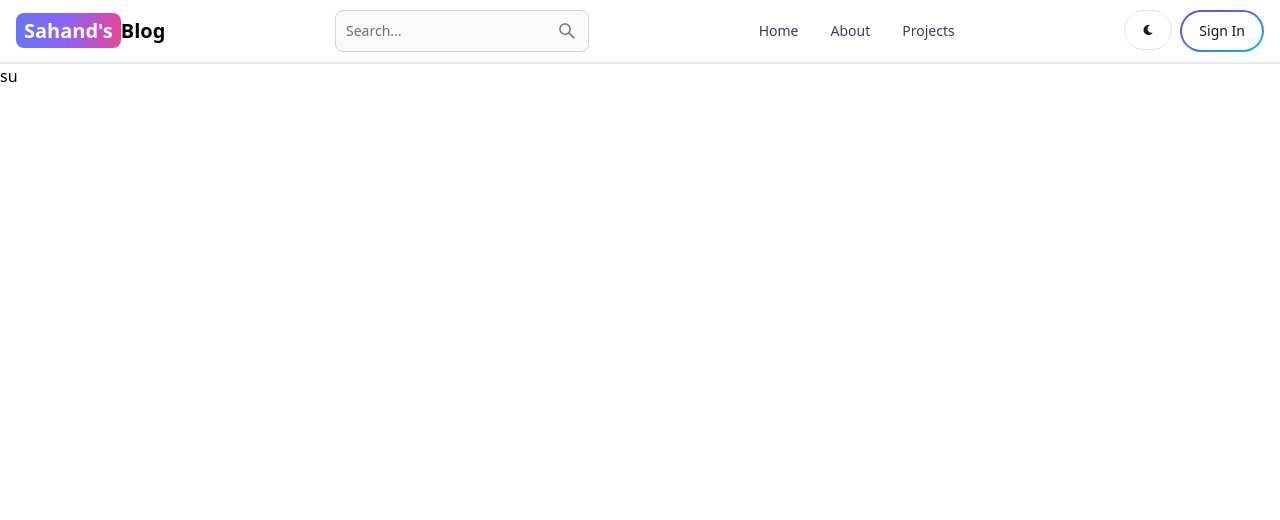
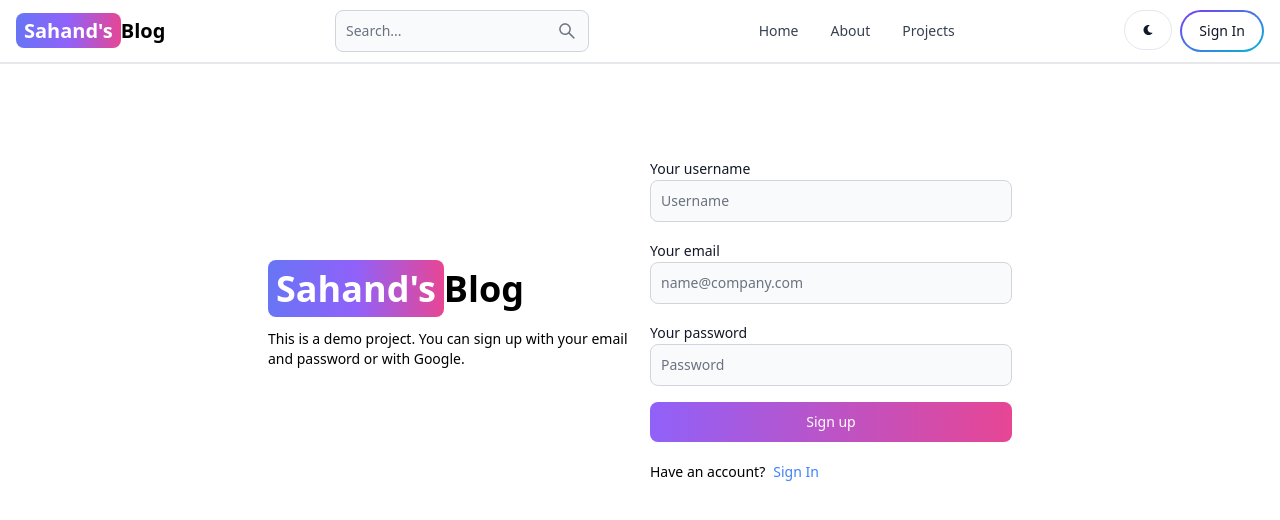
Before and after one commit to LVQT-ss/MERNBlog, a React (Vite) app in the folder client/: page /sign-up in a window 1280 px wide. Shown: the top 520 px of the page. Built offline with nearby package versions, Linux system fonts and the light colour scheme.

Commit message:
Sign Up ui

```diff
--- a/client/src/pages/SignUp.jsx
+++ b/client/src/pages/SignUp.jsx
@@ -1,10 +1,129 @@
-import React from 'react'
+import { Alert, Button, Label, Spinner, TextInput } from 'flowbite-react';
+import { useState } from 'react';
+import { Link, useNavigate } from 'react-router-dom';
+
+
 
 const SignUp = () => {
+
+
+  const [formData, setFormData] = useState({});
+  const [errorMessage, setErrorMessage] = useState(null);
+  const [loading, setLoading] = useState(false);
+
+
+  const navigate = useNavigate();
+
+
+  const handleChange = (e) => {
+    setFormData({ ...formData, [e.target.id]: e.target.value.trim() });
+  };
+
+
+  const handleSubmit = async (e) => {
+    e.preventDefault();
+    if (!formData.username || !formData.email || !formData.password) {
+      return setErrorMessage('Please fill out all fields.');
+    }
+
+    try {
+      setLoading(true);
+      setErrorMessage(null);
+      const res = await fetch('/api/auth/signup', {
+        method: 'POST',
+        headers: { 'Content-Type': 'application/json' },
+        body: JSON.stringify(formData),
+      });
+      const data = await res.json();
+      if (data.success === false) {
+        return setErrorMessage(data.message);
+      }
+      setLoading(false);
+      if(res.ok) {
+        navigate('/sign-in');
+      }
+    } catch (error) {
+      setErrorMessage(error.message);
+      setLoading(false);
+    }
+  };
+
   return (
-    <div>
-      su
+    <div className='min-h-screen mt-20'>
+    <div className='flex p-3 max-w-3xl mx-auto flex-col md:flex-row md:items-center gap-5'>
+      {/* left */}
+      <div className='flex-1'>
+        <Link to='/' className='font-bold dark:text-white text-4xl'>
+          <span className='px-2 py-1 bg-gradient-to-r from-indigo-500 via-purple-500 to-pink-500 rounded-lg text-white'>
+            Sahand's
+          </span>
+          Blog
+        </Link>
+        <p className='text-sm mt-5'>
+          This is a demo project. You can sign up with your email and password
+          or with Google.
+        </p>
+      </div>
+      {/* right */}
+
+      <div className='flex-1'>
+        <form className='flex flex-col gap-4' onSubmit={handleSubmit}>
+          <div>
+            <Label value='Your username' />
+            <TextInput
+              type='text'
+              placeholder='Username'
+              id='username'
+              onChange={handleChange}
+            />
+          </div>
+          <div>
+            <Label value='Your email' />
+            <TextInput
+              type='email'
+              placeholder='name@company.com'
+              id='email'
+              onChange={handleChange}
+            />
+          </div>
+          <div>
+            <Label value='Your password' />
+            <TextInput
+              type='password'
+              placeholder='Password'
+              id='password'
+              onChange={handleChange}
+            />
+          </div>
+          <Button
+            gradientDuoTone='purpleToPink'
+            type='submit'
+            // disabled={loading}
+          > Sign up
+            {/* {loading ? (
+              <>
+                <Spinner size='sm' />
+                <span className='pl-3'>Loading...</span>
+              </>
+            ) : (
+              'Sign Up'
+            )} */}
+          </Button>
+        </form>
+        <div className='flex gap-2 text-sm mt-5'>
+          <span>Have an account?</span>
+          <Link to='/sign-in' className='text-blue-500'>
+            Sign In
+          </Link>
+        </div>
+        {/* {errorMessage && (
+          <Alert className='mt-5' color='failure'>
+            {errorMessage}
+          </Alert>
+        )} */}
+      </div>
     </div>
+  </div>
   )
 }
 
```
